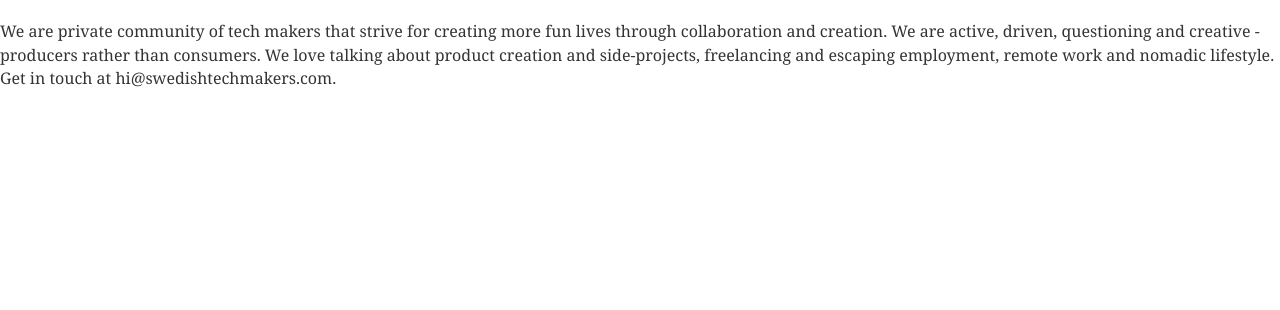
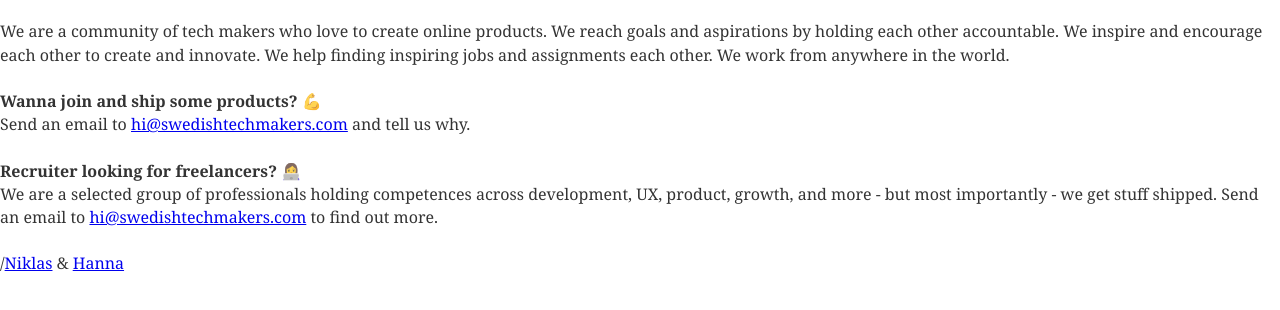
Before and after one commit to niklaslavrell/swedish-tech-makers, a Gatsby site: page / in a window 1280 px wide. Shown: the part 38-348 px from the top of the page. Built offline with nearby package versions, Linux system fonts and the light colour scheme; Gatsby itself is replaced by a stand-in of ours.

Commit message:
new copy on site

```diff
--- a/src/layouts/index.js
+++ b/src/layouts/index.js
@@ -13,8 +13,8 @@ const Layout = ({ children, data }) => (
     />
     <div
       style={{
-        margin: '10rem auto',
-        maxWidth: 760,
+        margin: '6rem auto',
+        maxWidth: 870,
         padding: '20px',
         paddingTop: 0
       }}
--- a/src/pages/index.js
+++ b/src/pages/index.js
@@ -3,10 +3,10 @@ import React from 'react'
 const IndexPage = () => (
   <div>
     <h1>Swedish Tech Makers 🚀</h1>
-    <p>We are private community of tech makers that strive for creating more fun lives through collaboration and creation.
-      We are active, driven, questioning and creative - producers rather than consumers.
-      We love talking about product creation and side-projects, freelancing and escaping employment, remote work and nomadic lifestyle.
-      Get in touch at hi@swedishtechmakers.com.</p>
+      <p>We are a community of tech makers who love to create online products. We reach goals and aspirations by holding each other accountable. We inspire and encourage each other to create and innovate. We help finding inspiring jobs and assignments each other. We work from anywhere in the world.</p>
+      <p><span style={{'fontWeight': 'bold'}}>Wanna join and ship some products? 💪</span><br/>Send an email to <a href='mailto:hi@swedishtechmakers.com?subject=I would love to join you 💪' target='_blank'>hi@swedishtechmakers.com</a> and tell us why.</p>
+      <p><span style={{'fontWeight': 'bold'}}>Recruiter looking for freelancers? 👩‍💻</span><br/>We are a selected group of professionals holding competences across development, UX, product, growth, and more - but most importantly - we get stuff shipped. Send an email to <a href='mailto:hi@swedishtechmakers.com?subject=Can we work together? 👩‍💻' target='_blank'>hi@swedishtechmakers.com</a> to find out more.</p>
+      <p>/<a href='https://www.lavrell.se' target='_blank'>Niklas</a> & <a href='https://www.hannasoderquist.se' target='_blank'>Hanna</a></p>
   </div>
 )
 
```
